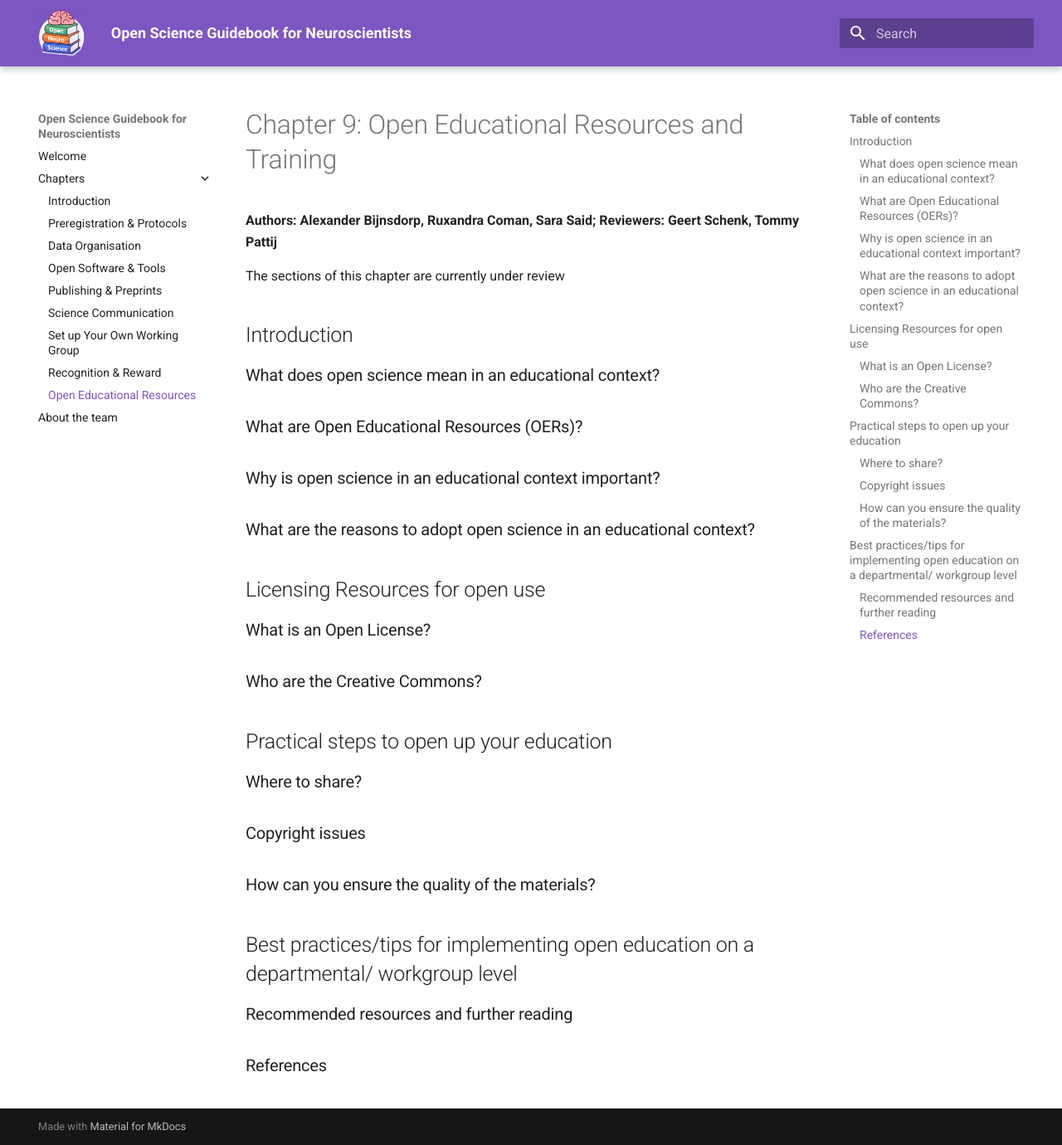
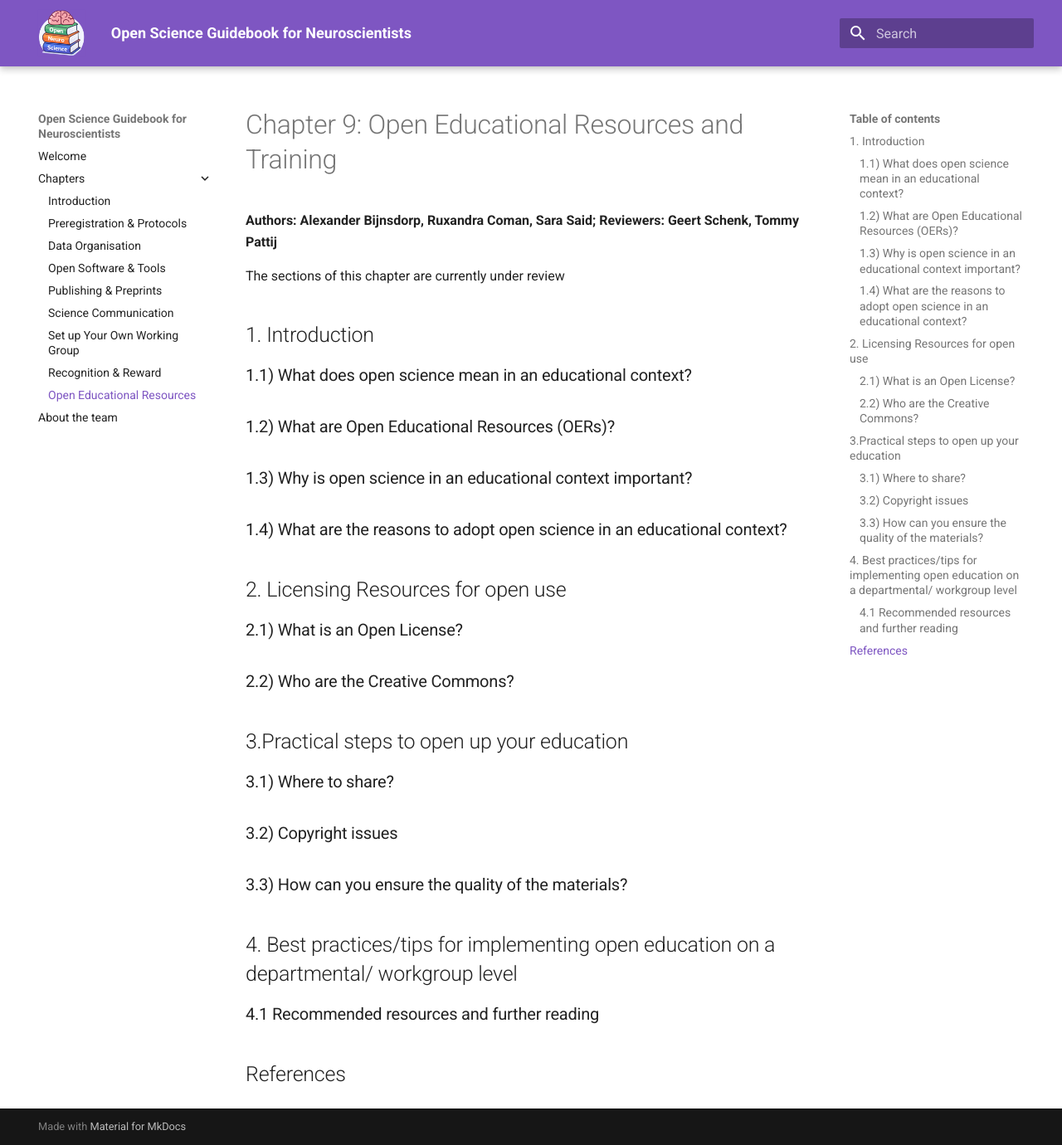
Before and after one commit to ANW-Open-Science/Open-Science-Guidebook-for-Neuroscientists, an MkDocs documentation site: the page built from docs/tabs/9-educational_resources.md, in a window 1280 px wide and 1380 px high. Shown: the whole window at 83% size. Built offline with MkDocs 1.6.1 and Material for MkDocs 9.7.7, drawn with Linux system fonts in a browser that asks for light colours.

Commit message:
Update 9-educational_resources.md

```diff
--- a/docs/tabs/9-educational_resources.md
+++ b/docs/tabs/9-educational_resources.md
@@ -4,32 +4,32 @@
 The sections of this chapter are currently under review
 {: .label .label-yellow }
 
-## Introduction
+## 1. Introduction
 
-### What does open science mean in an educational context?
+### 1.1) What does open science mean in an educational context?
 
-### What are Open Educational Resources (OERs)?
+### 1.2) What are Open Educational Resources (OERs)?
 
-### Why is open science in an educational context important?
+### 1.3) Why is open science in an educational context important?
 
-### What are the reasons to adopt open science in an educational context?
+### 1.4) What are the reasons to adopt open science in an educational context?
 
-## Licensing Resources for open use
+## 2. Licensing Resources for open use
 
-### What is an Open License?
+### 2.1) What is an Open License?
 
-### Who are the Creative Commons?
+### 2.2) Who are the Creative Commons?
 
-## Practical steps to open up your education
+## 3.Practical steps to open up your education
 
-### Where to share?
+### 3.1) Where to share?
 
-### Copyright issues
+### 3.2) Copyright issues
 
-### How can you ensure the quality of the materials?
+### 3.3) How can you ensure the quality of the materials?
 
-## Best practices/tips for implementing open education on a departmental/ workgroup level
+## 4. Best practices/tips for implementing open education on a departmental/ workgroup level
 
-### Recommended resources and further reading
+### 4.1 Recommended resources and further reading
 
-### References
+## References
```
